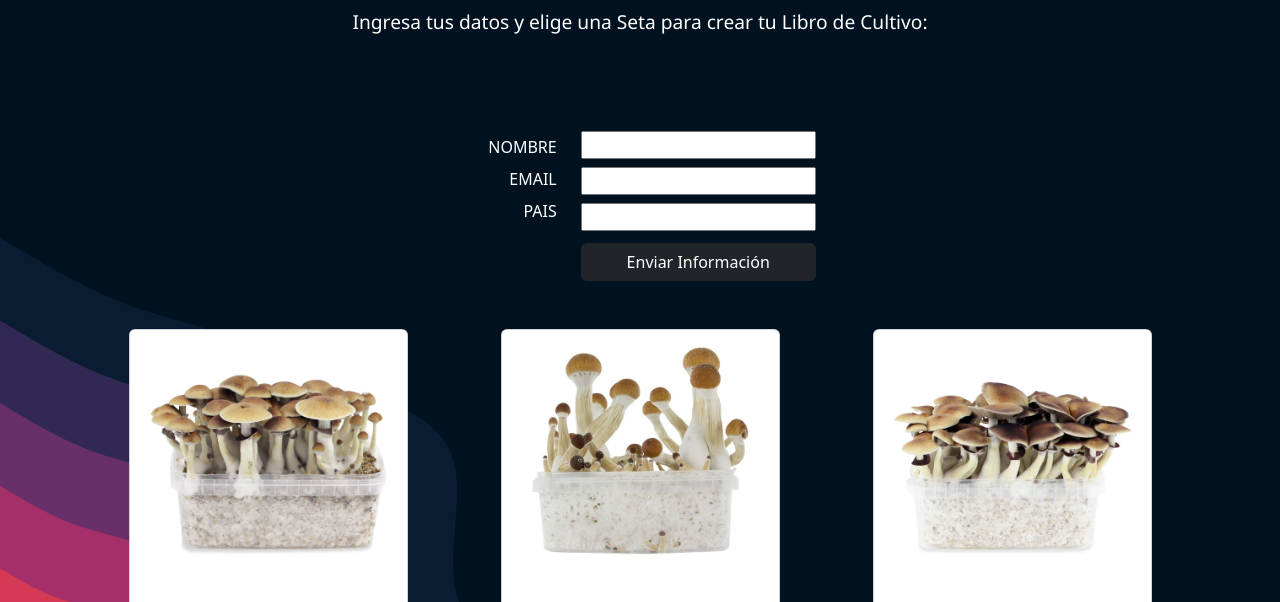
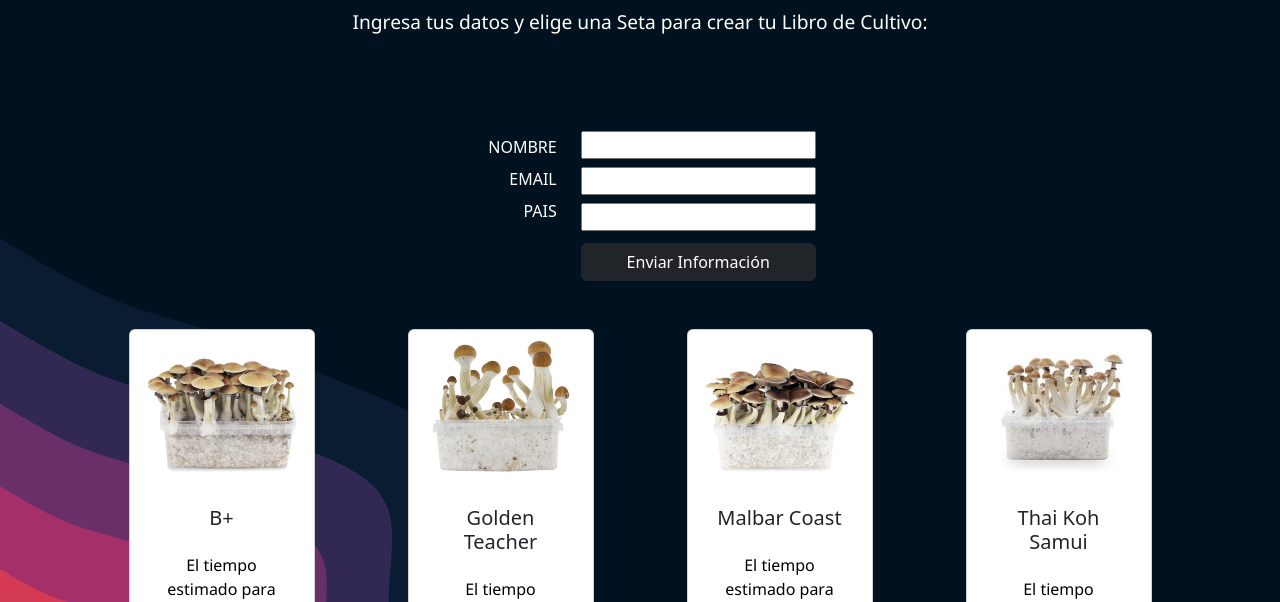
Before and after one commit to flaavii/libroDeSetas-js, a website: page index.html in a window 1280 px wide. Shown: the part 350-952 px from the top of the page. Drawn offline with nearby package versions, Linux system fonts and the light colour scheme.

Commit message:
modificaciones

```diff
--- a/index.html
+++ b/index.html
@@ -105,7 +105,7 @@
         <h5 class="modal-title" id="exampleModalLabel">Mi Libro de Cultivo</h5>
       </div>
       <!--contenido ingresado de usuario-->
-      <div class="modal-body" id="contenidoCliente">
+      <div class="modal-body d-flex justify-content-center" id="contenidoCliente">
       </div>
       <!--seta seleccionada-->
       <div class="modal-body d-flex justify-content-center" id="contenidoSetas">
--- a/js/app.js
+++ b/js/app.js
@@ -116,13 +116,19 @@ let setas = [
     tiempoCultivo: 15,
     imagen: "./img/malbarCoast.webp",
   },
+  {
+    id: 4,
+    variedad: "Thai Koh Samui",
+    tiempoCultivo: 12,
+    imagen: "./img/thaiKohSamui.jpeg",
+  },
 ];
 
 const dibujarSetas = () => {
   let contenedor = document.getElementById("container");
   setas.forEach((seta) => {
     let card = document.createElement("div");
-    card.classList.add("card", "col-sm-3", "col-lg-3");
+    card.classList.add("card", "col-sm-3", "col-lg-2");
     card.innerHTML = `<img src="${seta.imagen}" class="card-img-top" alt="...">
         <div class="card-body">
           <h5 class="card-title text-center">${seta.variedad}</h5>
```
Also changed, not shown: img/thaiKohSamui.jpeg (added).
